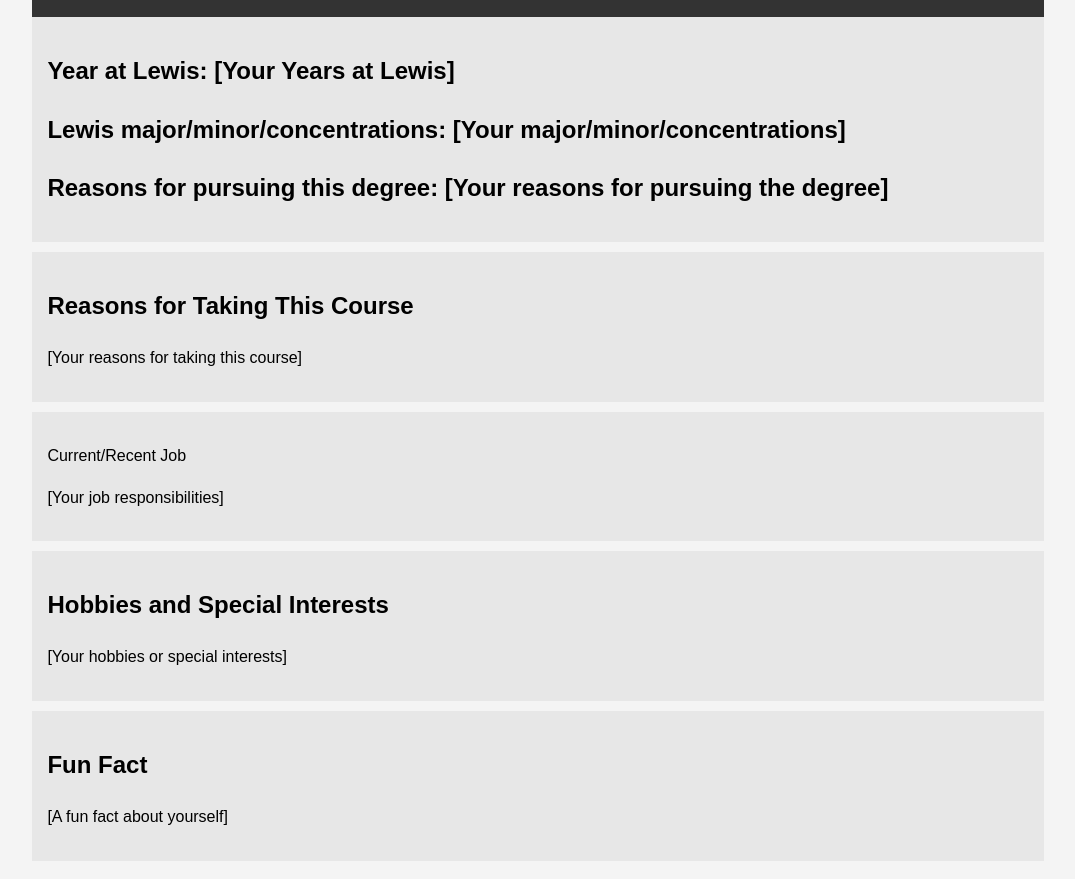
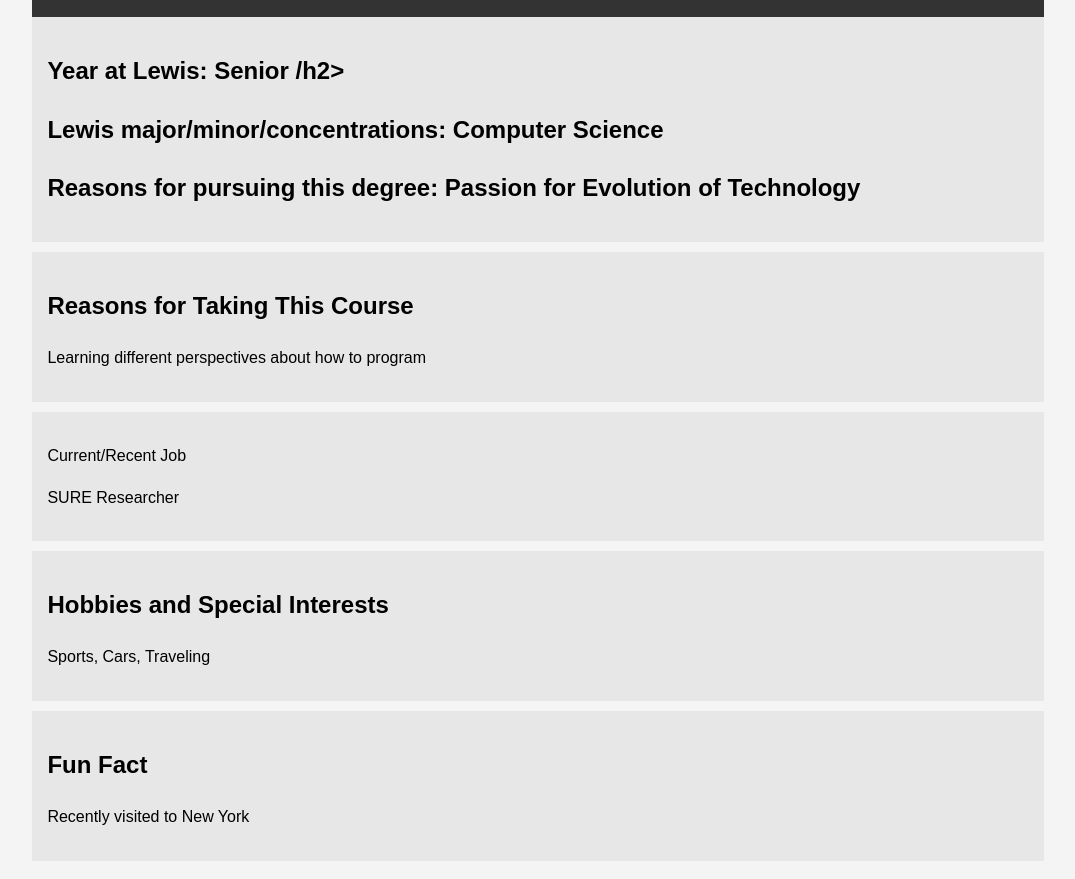
Before and after one commit to ahmadyousuf03/getting-2-know-each-other, a plain HTML site: page index.html in a window 1280 px wide. Shown: the part 133-1012 px from the top of the page, without its empty margins (102-1177 px from the left). Drawn offline with Linux system fonts and the light colour scheme.

Commit message:
Update index.html

```diff
--- a/index.html
+++ b/index.html
@@ -36,29 +36,29 @@
         </header>
 
         <section class="lewis">
-			<h2>Year at Lewis: [Your Years at Lewis]</h2>
-			<h2>Lewis major/minor/concentrations: [Your major/minor/concentrations]</h2>
-			<h2>Reasons for pursuing this degree: [Your reasons for pursuing the degree]</h2>
+			<h2>Year at Lewis: Senior /h2>
+			<h2>Lewis major/minor/concentrations: Computer Science</h2>
+			<h2>Reasons for pursuing this degree: Passion for Evolution of Technology</h2>
         </section>
 
 		<section class="course">
             <h2>Reasons for Taking This Course</h2>
-            <p>[Your reasons for taking this course]</p>
+            <p>Learning different perspectives about how to program</p>
         </section>
 
 		<section class="job">
             <p>Current/Recent Job</p>
-			<p>[Your job responsibilities]</p>
+			<p>SURE Researcher</p>
         </section>
 
         <section class="hobbies">
             <h2>Hobbies and Special Interests</h2>
-            <p>[Your hobbies or special interests]</p>
+            <p>Sports, Cars, Traveling </p>
         </section>
 
         <section class="fun-fact">
             <h2>Fun Fact</h2>
-            <p>[A fun fact about yourself]</p>
+            <p>Recently visited to New York</p>
         </section>
     </div>
 </body>
```
